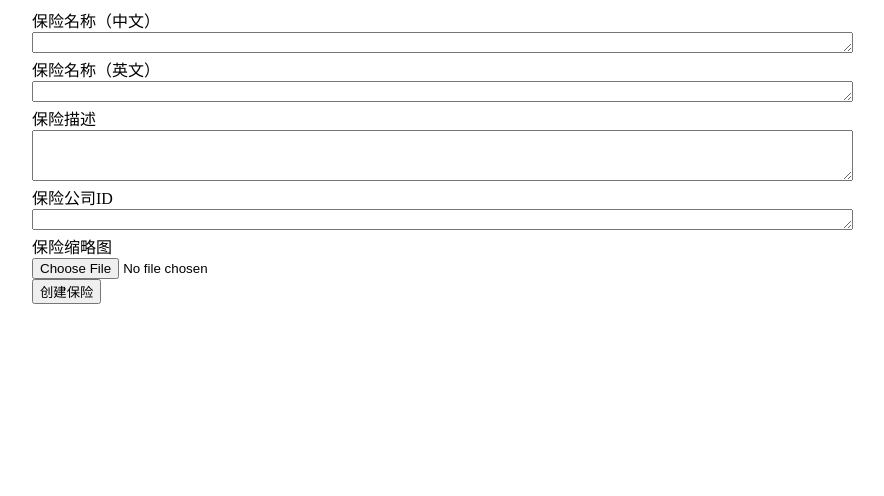
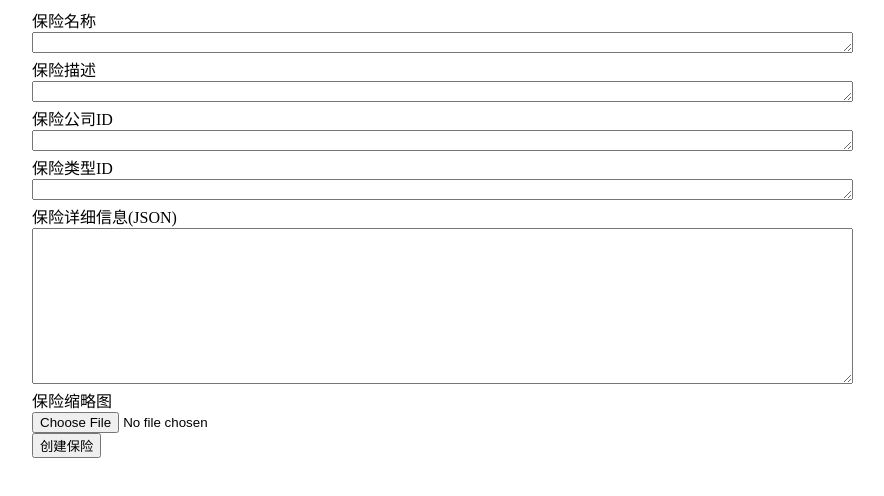
Before and after one commit to jmchen-ggm/insurance-file, a plain HTML site: page home/console/create_insurance.html in a window 1280 px wide. Shown: the whole page, without its empty margins (288-1172 px from the left). Drawn offline with Linux system fonts and the light colour scheme.

Commit message:
创建保险修改

```diff
--- a/home/console/create_insurance.html
+++ b/home/console/create_insurance.html
@@ -9,14 +9,16 @@
 </head>
 <body>
 	<form enctype="multipart/form-data" action="http://120.78.175.235:8081/create/insurance" method="POST">
-	<div>保险名称（中文）</div>
-	<div><textarea type="text" name="nameZHCN" cols="100" rows="1"></textarea></div>
-	<div>保险名称（英文）</div>
-	<div><textarea type="text" name="nameEN" cols="100" rows="1"></textarea></div>
+	<div>保险名称</div>
+	<div><textarea type="text" name="name" cols="100" rows="1"></textarea></div>
 	<div>保险描述</div>
- 	<div><textarea type="text" name="desc" cols="100" rows="3"></textarea></div>
+ 	<div><textarea type="text" name="desc" cols="100" rows="1"></textarea></div>
  	<div>保险公司ID</div>
  	<div><textarea type="number" name="companyId" cols="100" rows="1"></textarea></div>
+ 	<div>保险类型ID</div>
+ 	<div><textarea type="number" name="insuranceTypeId" cols="100" rows="1"></textarea></div>
+ 	<div>保险详细信息(JSON)</div>
+ 	<div><textarea type="number" name="detailData" cols="100" rows="10"></textarea></div>
  	<div>保险缩略图</div>
  	<div><input type="file" name="uploadfile" /></div>
  	<div><input type="submit" value="创建保险" /></div>
```
